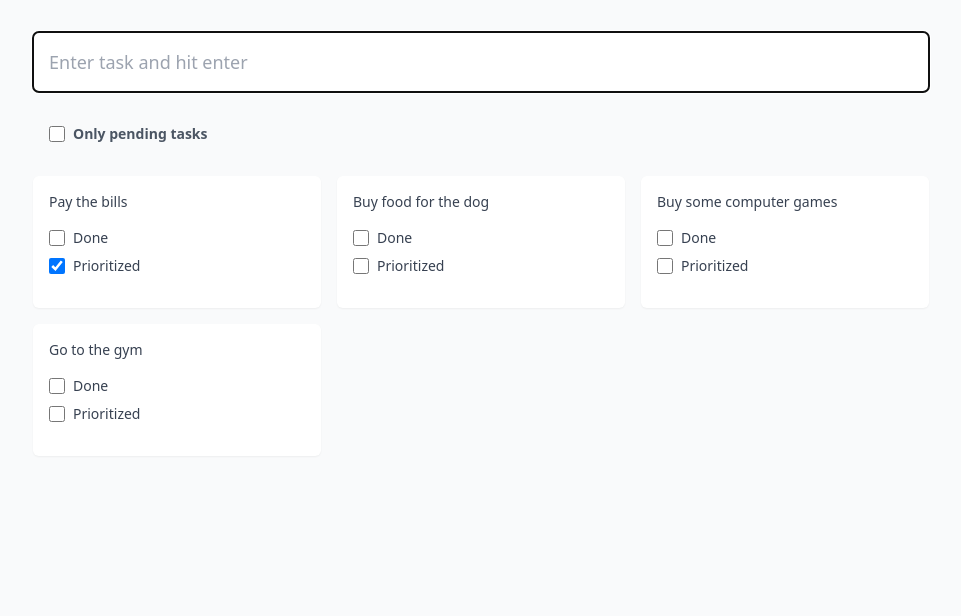
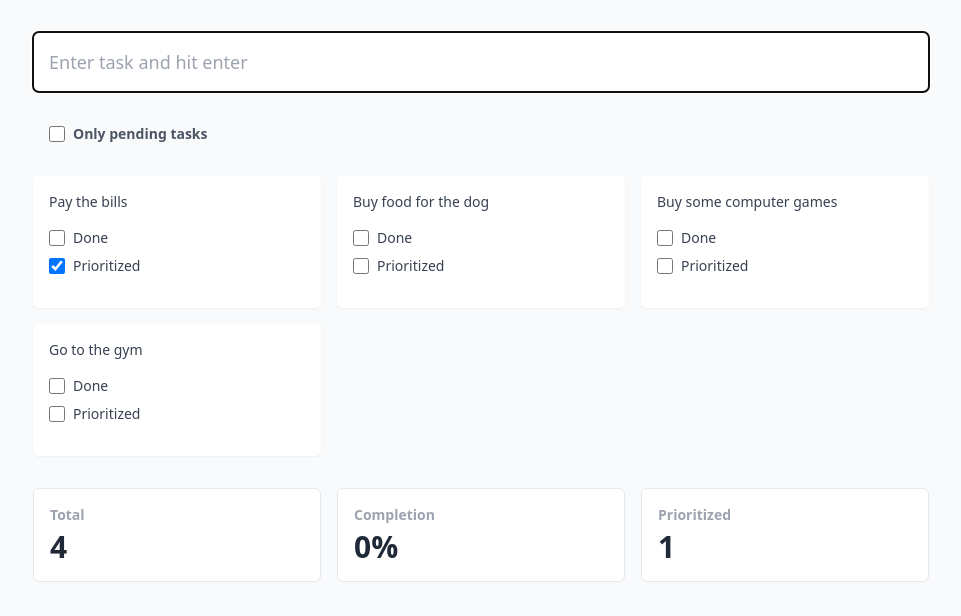
Before and after one commit to piotr-jura-udemy/vue-course, a Vue app in the folder vuex/: page / in a window 1280 px wide. Shown: the top 616 px of the page, without its empty margins (159-1120 px from the left). Built offline with nearby package versions, Linux system fonts and the light colour scheme.

Commit message:
0307-sharing-state-example

```diff
--- a/vuex/src/App.vue
+++ b/vuex/src/App.vue
@@ -16,6 +16,7 @@
       v-model:priority="task.priority"
     />
   </div>
+  <SummaryLine class="mt-8" />
 </template>
 
 <script>
@@ -24,6 +25,7 @@ let nextTaskId = 100;
 import BaseCheckbox from "./components/BaseCheckbox.vue";
 import AddTaskInput from "./components/AddTaskInput.vue";
 import TodoListItem from "./components/TodoListItem.vue";
+import SummaryLine from "./components/SummaryLine.vue";
 
 export default {
   name: "App",
@@ -31,6 +33,7 @@ export default {
     BaseCheckbox,
     AddTaskInput,
     TodoListItem,
+    SummaryLine,
   },
   data() {
     return {
--- /dev/null
+++ b/vuex/src/components/SummaryLine.vue
@@ -0,0 +1,43 @@
+<template>
+  <div class="grid grid-cols-1 gap-4 sm:grid-cols-3">
+    <div
+      class="bg-white border border-gray-200 rounded-md text-xs md:text-sm p-4"
+    >
+      <div class="font-semibold text-gray-400">Total</div>
+      <div class="font-bold text-3xl mt-1">{{ total }}</div>
+    </div>
+    <div
+      class="bg-white border border-gray-200 rounded-md text-xs md:text-sm p-4"
+    >
+      <div class="font-semibold text-gray-400">Completion</div>
+      <div class="font-bold text-3xl mt-1">{{ completion }}%</div>
+    </div>
+    <div
+      class="bg-white border border-gray-200 rounded-md text-xs md:text-sm p-4"
+    >
+      <div class="font-semibold text-gray-400">Prioritized</div>
+      <div class="font-bold text-3xl mt-1">{{ prioritzed }}</div>
+    </div>
+  </div>
+</template>
+
+<script>
+export default {
+  computed: {
+    tasks() {
+      return this.$store.state.tasks ?? [];
+    },
+    total() {
+      return this.tasks.length;
+    },
+    completion() {
+      return Math.ceil(
+        (this.tasks.filter((task) => task.done).length / this.total) * 100
+      );
+    },
+    prioritzed() {
+      return this.tasks.filter((task) => task.priority).length;
+    },
+  },
+};
+</script>
```
